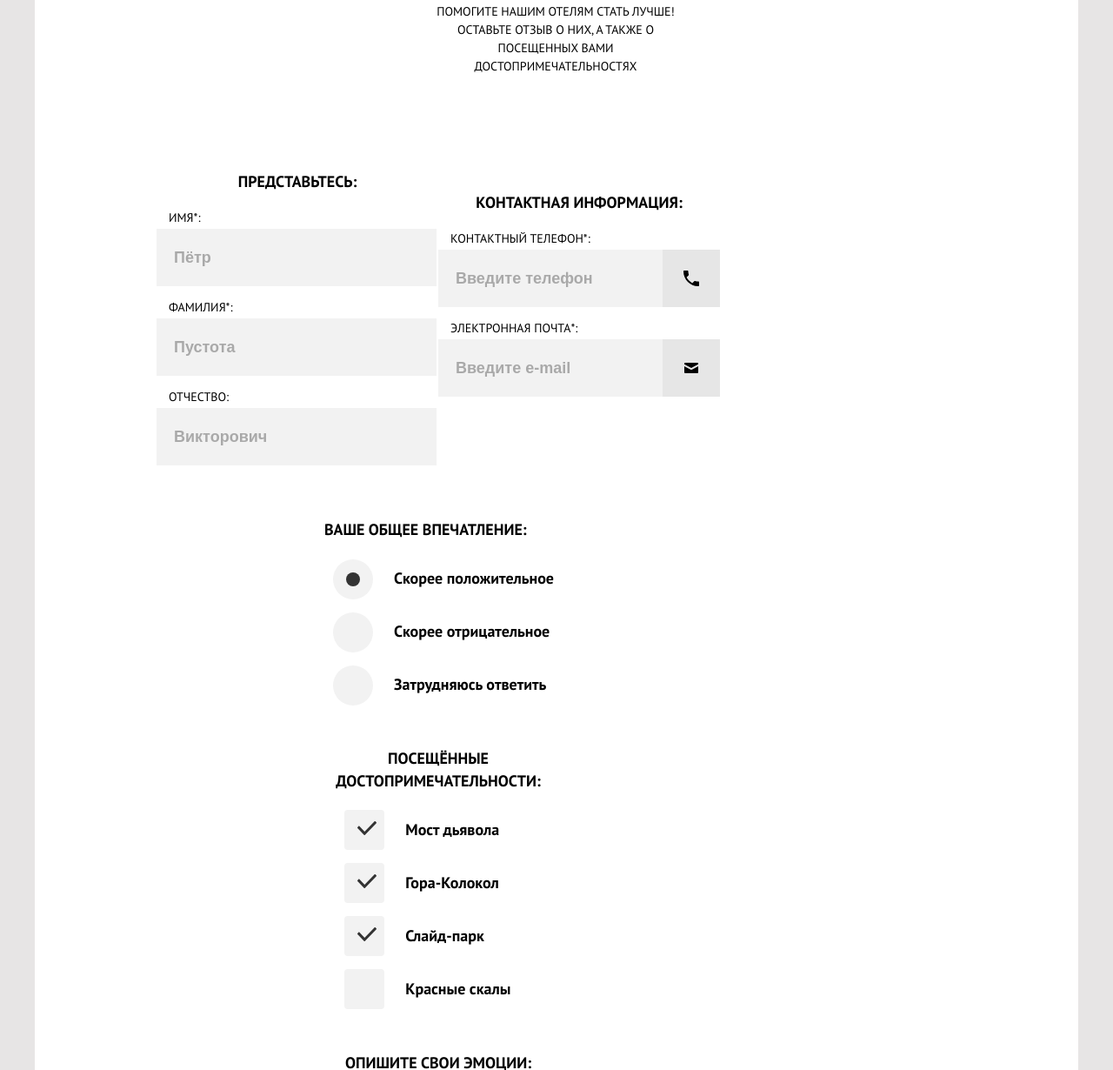
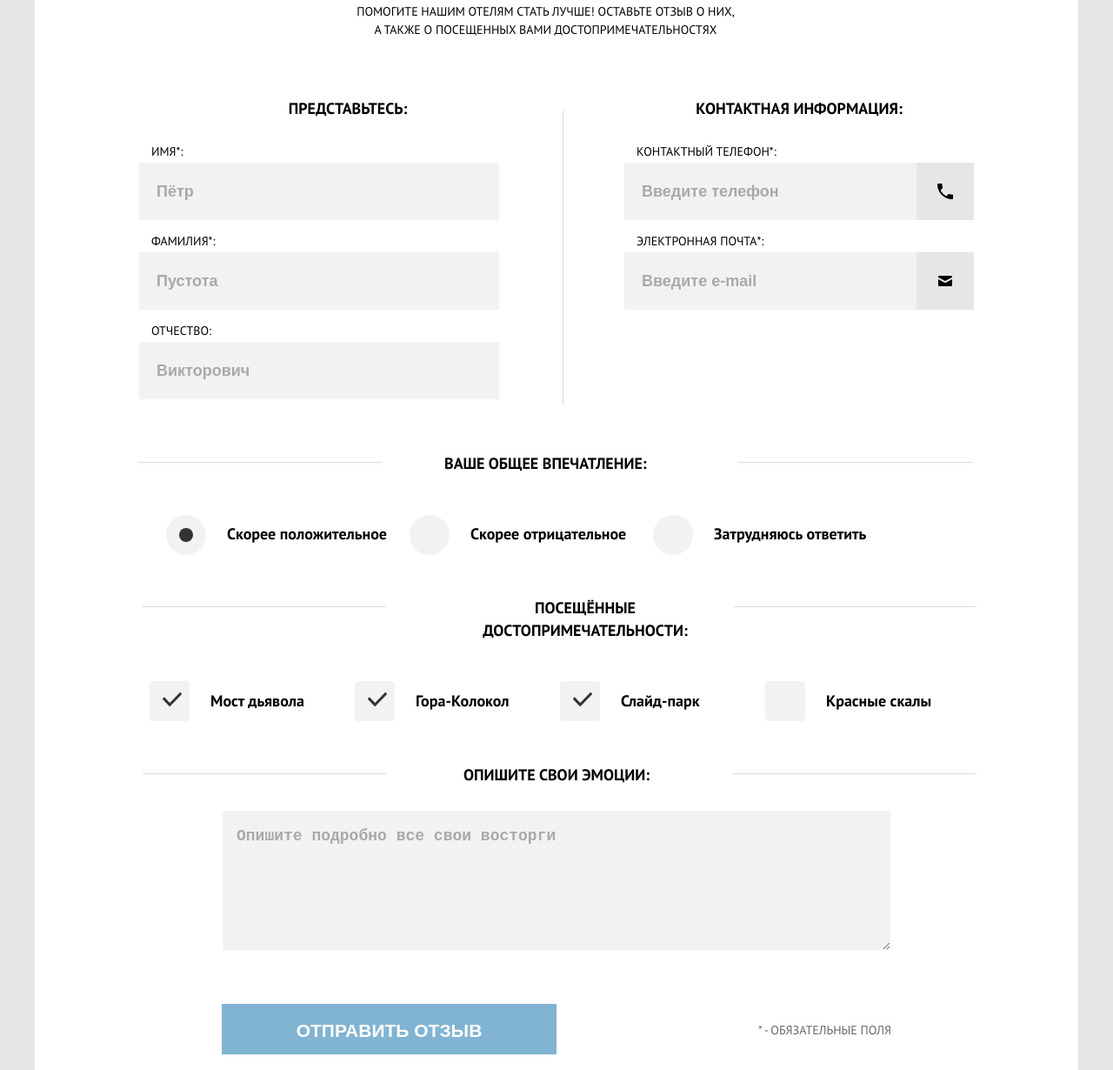
Before and after one commit to htmlacademy-adaptive/2098385-sedona-26, a website: page source/form.html in a window 1280 px wide. Shown: the part 565-1795 px from the top of the page at 87% size. Drawn offline with nearby package versions, Linux system fonts and the light colour scheme; files that its build step writes are made by us from their sources.

Commit message:
Заканчивает адаптацию страницы с формами

```diff
--- a/source/sass/area.scss
+++ b/source/sass/area.scss
@@ -10,6 +10,59 @@
   padding-top: 24px;
   margin-bottom: 20px;
   text-align: center;
+}
+
+@media (min-width: $tablet-width) {
+  .area__title {
+    position: relative;
+    margin-bottom: 28px;
+  }
+
+  .area__title::before {
+    content: "";
+    position: absolute;
+    width: 123px;
+    height: 1px;
+    background-color: #dbdbdb;
+    left: -210px;
+    top: 35px;
+  }
+
+  .area__title::after {
+    content: "";
+    position: absolute;
+    width: 123px;
+    height: 1px;
+    background-color: #dbdbdb;
+    left: 312px;
+    top: 35px;
+  }
+}
+
+@media (min-width: $desktop-width) {
+  .area__title {
+    position: relative;
+  }
+
+  .area__title::before {
+    content: "";
+    position: absolute;
+    width: 280px;
+    height: 1px;
+    background-color: #dbdbdb;
+    left: -367px;
+    top: 35px;
+  }
+
+  .area__title::after {
+    content: "";
+    position: absolute;
+    width: 280px;
+    height: 1px;
+    background-color: #dbdbdb;
+    left: 312px;
+    top: 35px;
+  }
 }
 
 .area__comment {
@@ -41,4 +94,13 @@
     background: none;
     border: solid 4px #e5e5e5;
   }
+
+  @media (min-width: $tablet-width) {
+    width: 648px;
+    min-height: 160px;
+  }
+
+  @media (min-width: $desktop-width) {
+    width: 768px;
+  }
 }
--- a/source/sass/check.scss
+++ b/source/sass/check.scss
@@ -7,6 +7,15 @@
   padding: 0;
   margin: 0;
   margin-left: 82px;
+
+  @media (min-width: $tablet-width) {
+    display: grid;
+    grid-template-columns: 240px 240px;
+  }
+
+  @media (min-width: $desktop-width) {
+    grid-template-columns: 236px 236px 236px 236px;
+  }
 }
 
 .check__title {
@@ -17,6 +26,63 @@
   padding-top: 24px;
   text-align: center;
   margin-bottom: 30px;
+}
+
+
+@media (min-width: $tablet-width) {
+  .check__title {
+    position: relative;
+    margin-bottom: 38px;
+    margin-right: 263px;
+  }
+
+  .check__title::before {
+    content: "";
+    position: absolute;
+    width: 123px;
+    height: 1px;
+    background-color: #dbdbdb;
+    left: -200px;
+    top: 35px;
+  }
+
+  .check__title::after {
+    content: "";
+    position: absolute;
+    width: 123px;
+    height: 1px;
+    background-color: #dbdbdb;
+    left: 320px;
+    top: 35px;
+  }
+}
+
+@media (min-width: $desktop-width) {
+  .check__title {
+    position: relative;
+    margin-bottom: 55px;
+    margin-right: 447px;
+  }
+
+  .check__title::before {
+    content: "";
+    position: absolute;
+    width: 280px;
+    height: 1px;
+    background-color: #dbdbdb;
+    left: -390px;
+    top: 35px;
+  }
+
+  .check__title::after {
+    content: "";
+    position: absolute;
+    width: 280px;
+    height: 1px;
+    background-color: #dbdbdb;
+    left: 290px;
+    top: 35px;
+  }
 }
 
 .check__item {
--- a/source/sass/contacts.scss
+++ b/source/sass/contacts.scss
@@ -1,5 +1,21 @@
 .contacts {
   margin: 0;
+}
+
+@media (min-width: $tablet-width) {
+  .contacts {
+    position: relative;
+  }
+
+  .contacts::before {
+    content: "";
+    position: absolute;
+    width: 1px;
+    height: 338px;
+    background-color: #dbdbdb;
+    left: 7px;
+    top: -60px;
+  }
 }
 
 .contacts__input {
@@ -28,6 +44,10 @@
     background: none;
     border: solid 4px #e5e5e5;
   }
+
+  @media (min-width: $desktop-width) {
+    max-width: 402px;
+  }
 }
 
 .contacts__title {
@@ -39,6 +59,11 @@
   text-align: center;
   padding-top: 24px;
   margin-bottom: 41px;
+
+  @media (min-width: $tablet-width) {
+    padding-top: 0;
+    margin-bottom: 49px;
+  }
 }
 
 .contacts__field {
--- a/source/sass/form.scss
+++ b/source/sass/form.scss
@@ -1,10 +1,3 @@
 .form {
   margin: 0;
 }
-
-.form__review {
-  padding-top: 24px;
-  padding-left: 20px;
-  padding-right: 20px;
-  padding-bottom: 24px;
-}
--- a/source/sass/lead.scss
+++ b/source/sass/lead.scss
@@ -52,12 +52,18 @@
   text-align: center;
 
   @media (min-width: $tablet-width) {
-    max-width: 458px;
+    max-width: 435px;
     margin-left: 155px;
-    margin-bottom: 65px;
+    margin-bottom: 102px;
+    padding-bottom: 0;
+
+    br {
+      display: none;
+    }
   }
 
   @media (min-width: $desktop-width) {
     margin-left: 370px;
+    margin-bottom: 67px;
   }
 }
--- a/source/sass/name.scss
+++ b/source/sass/name.scss
@@ -4,6 +4,13 @@
 
 .name__field {
   position: relative;
+  display: block;
+  margin: 0;
+  padding: 0;
+
+  @media (min-width: $desktop-width) {
+    padding-right: 50px;
+  }
 }
 
 .name__title {
@@ -13,6 +20,10 @@
   line-height: 26px;
   text-align: center;
   margin-bottom: 41px;
+
+  @media (min-width: $tablet-width) {
+    margin-bottom: 49px;
+  }
 }
 
 .name__write {
--- a/source/sass/radio.scss
+++ b/source/sass/radio.scss
@@ -7,6 +7,15 @@
   padding: 0;
   margin: 0;
   margin-left: 82px;
+
+  @media (min-width: $tablet-width) {
+    display: grid;
+    grid-template-columns: 280px 280px;
+  }
+
+  @media (min-width: $desktop-width) {
+    grid-template-columns: 280px 280px 280px;
+  }
 }
 
 .radio__item {
@@ -23,6 +32,62 @@
   line-height: 26px;
   padding-top: 24px;
   margin-bottom: 30px;
+}
+
+@media (min-width: $tablet-width) {
+  .radio__title {
+    position: relative;
+    margin-bottom: 38px;
+    margin-left: 183px;
+  }
+
+  .radio__title::before {
+    content: "";
+    position: absolute;
+    width: 123px;
+    height: 1px;
+    background-color: #dbdbdb;
+    left: -185px;
+    top: 35px;
+  }
+
+  .radio__title::after {
+    content: "";
+    position: absolute;
+    width: 123px;
+    height: 1px;
+    background-color: #dbdbdb;
+    left: 340px;
+    top: 35px;
+  }
+}
+
+@media (min-width: $desktop-width) {
+  .radio__title {
+    position: relative;
+    margin-bottom: 55px;
+    margin-left: 330px;
+  }
+
+  .radio__title::before {
+    content: "";
+    position: absolute;
+    width: 280px;
+    height: 1px;
+    background-color: #dbdbdb;
+    left: -350px;
+    top: 35px;
+  }
+
+  .radio__title::after {
+    content: "";
+    position: absolute;
+    width: 270px;
+    height: 1px;
+    background-color: #dbdbdb;
+    left: 340px;
+    top: 35px;
+  }
 }
 
 .radio__option {
--- a/source/sass/review.scss
+++ b/source/sass/review.scss
@@ -1,16 +1,26 @@
 .review {
   margin: 0;
+  padding-top: 24px;
+  padding-left: 20px;
+  padding-right: 20px;
+  padding-bottom: 24px;
   display: flex;
   flex-direction: column;
 
   @media (min-width: $tablet-width) {
     display: grid;
     grid-template-columns: 324px 324px;
-    margin-left: 60px;
+    padding: 0;
+    padding-left: 60px;
+    padding-right: 60px;
+    margin: auto;
+    margin-bottom: 100px;
   }
 
   @media (min-width: $desktop-width) {
-    margin-left: 120px;
+    grid-template-columns: 480px 480px;
+    padding-left: 120px;
+    padding-right: 120px;
   }
 }
 
@@ -42,6 +52,10 @@
   &:disabled {
     background-color: #e5e5e5;
   }
+
+  @media (min-width: $desktop-width) {
+    margin-left: 95px;
+  }
 }
 
 .review__rule {
@@ -52,6 +66,17 @@
   opacity: 60%;
   margin: 0;
   text-align: end;
+
+  @media (min-width: $tablet-width) {
+    font-size: 14px;
+    line-height: 21px;
+    display: block;
+    padding-top: 20px;
+  }
+
+  @media (min-width: $desktop-width) {
+    margin-right: 95px;
+  }
 }
 
 .review__radio {
@@ -130,6 +155,14 @@
       display: none;
     }
   }
+
+  @media (min-width: $tablet-width) {
+    padding-right: 43px;
+  }
+
+  @media (min-width: $desktop-width) {
+    padding: 0;
+  }
 }
 
 .review__contacts {
@@ -151,4 +184,12 @@
       display: none;
     }
   }
+
+  @media (min-width: $tablet-width) {
+    padding-left: 44px;
+  }
+
+  @media (min-width: $desktop-width) {
+    padding-left: 78px;
+  }
 }
```
Also changed, not shown: source/form.html (+1 -1 lines).
